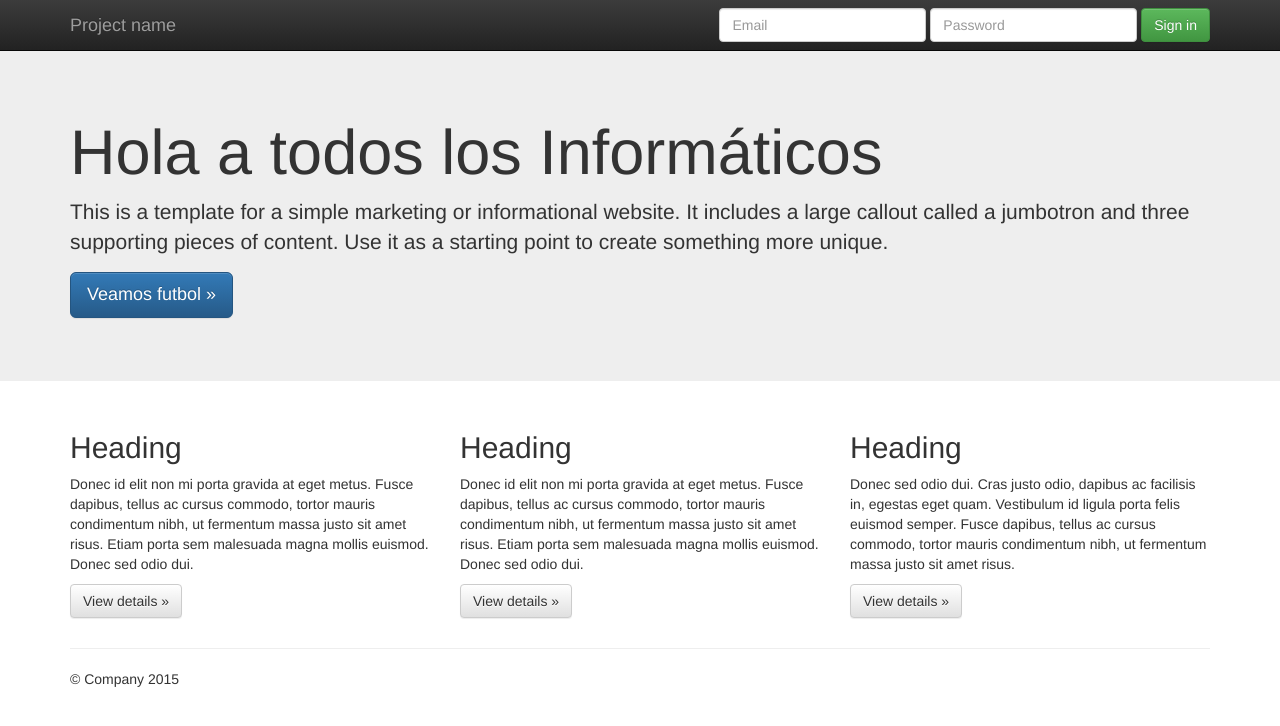
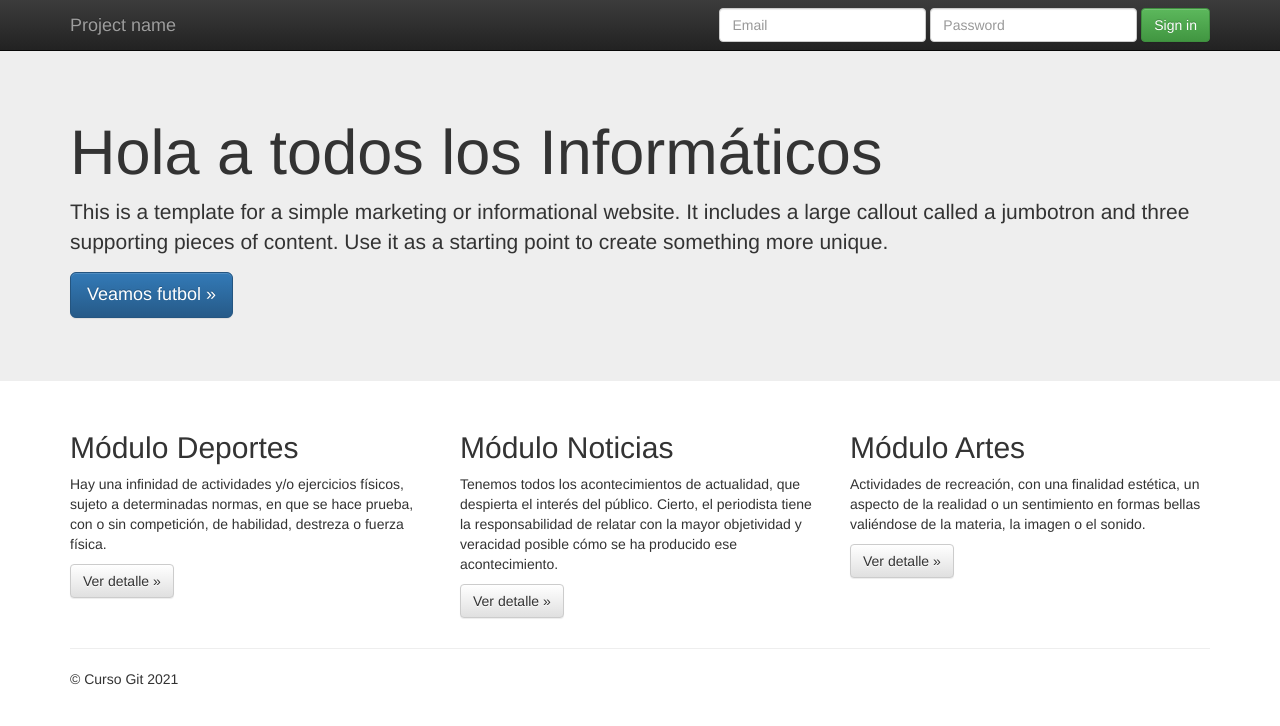
Before and after one commit to ricardofs-2020/Trabajo2_Ricardo_Fuenzalida, a plain HTML site: page index.html in a window 1280 px wide. Drawn offline with nearby package versions, Linux system fonts and the light colour scheme.

Commit message:
Se agregan cambios a repositorio local sobre módulos y pie de página del archivo index.html

```diff
--- a/index.html
+++ b/index.html
@@ -65,26 +65,26 @@
       <!-- Example row of columns -->
       <div class="row">
         <div class="col-md-4">
-          <h2>Heading</h2>
-          <p>Donec id elit non mi porta gravida at eget metus. Fusce dapibus, tellus ac cursus commodo, tortor mauris condimentum nibh, ut fermentum massa justo sit amet risus. Etiam porta sem malesuada magna mollis euismod. Donec sed odio dui. </p>
-          <p><a class="btn btn-default" href="#" role="button">View details &raquo;</a></p>
+          <h2>Módulo Deportes</h2>
+          <p>Hay una infinidad de actividades y/o ejercicios físicos, sujeto a determinadas normas, en que se hace prueba, con o sin competición, de habilidad, destreza o fuerza física. </p>
+          <p><a class="btn btn-default" href="#" role="button">Ver detalle &raquo;</a></p>
         </div>
         <div class="col-md-4">
-          <h2>Heading</h2>
-          <p>Donec id elit non mi porta gravida at eget metus. Fusce dapibus, tellus ac cursus commodo, tortor mauris condimentum nibh, ut fermentum massa justo sit amet risus. Etiam porta sem malesuada magna mollis euismod. Donec sed odio dui. </p>
-          <p><a class="btn btn-default" href="#" role="button">View details &raquo;</a></p>
+          <h2>Módulo Noticias</h2>
+          <p>Tenemos todos los acontecimientos de actualidad, que despierta el interés del público. Cierto, el periodista tiene la responsabilidad de relatar con la mayor objetividad y veracidad posible cómo se ha producido ese acontecimiento. </p>
+          <p><a class="btn btn-default" href="#" role="button">Ver detalle &raquo;</a></p>
        </div>
         <div class="col-md-4">
-          <h2>Heading</h2>
-          <p>Donec sed odio dui. Cras justo odio, dapibus ac facilisis in, egestas eget quam. Vestibulum id ligula porta felis euismod semper. Fusce dapibus, tellus ac cursus commodo, tortor mauris condimentum nibh, ut fermentum massa justo sit amet risus.</p>
-          <p><a class="btn btn-default" href="#" role="button">View details &raquo;</a></p>
+          <h2>Módulo Artes</h2>
+          <p>Actividades de recreación, con una finalidad estética, un aspecto de la realidad o un sentimiento en formas bellas valiéndose de la materia, la imagen o el sonido.</p>
+          <p><a class="btn btn-default" href="#" role="button">Ver detalle &raquo;</a></p>
         </div>
       </div>
 
       <hr>
 
       <footer>
-        <p>&copy; Company 2015</p>
+        <p>&copy; Curso Git 2021</p>
       </footer>
     </div> <!-- /container -->        <script src="//ajax.googleapis.com/ajax/libs/jquery/1.11.2/jquery.min.js"></script>
         <script>window.jQuery || document.write('<script src="js/vendor/jquery-1.11.2.min.js"><\/script>')</script>
```
